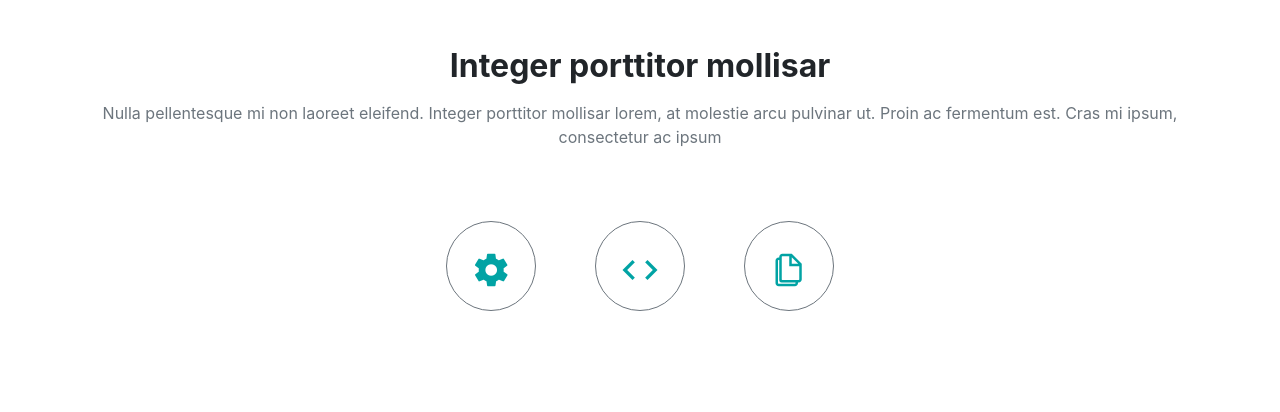
After one commit to DevCesarHdez/expert-design-flask, a Flask app: template templates/index.html in a window 1280 px wide. The commit adds this page. Shown: the part 481-893 px from the top of the page. Run offline with Flask 2, Linux system fonts and the light colour scheme; the template is opened without the code that fills it, so the values that code supplies are empty; some libraries are stand-ins or nearby versions.

Commit message:
partials

```diff
--- a/app.py
+++ b/app.py
@@ -3,7 +3,8 @@ app = Flask(__name__)
 
 @app.route('/')
 def home():
-    return render_template('layout.html')
+    title = "Expert Design"
+    return render_template('index.html', data = title)
 
 
 if __name__ == '__main__':
--- /dev/null
+++ b/templates/index.html
@@ -0,0 +1,23 @@
+{% extends "partials/header_primary.html" %}
+
+{% block about %}
+<section id="about" class="py-5">
+  <div class="container-md">
+    <div class="text-center">
+      <h2 class="font-weight-bold">Integer porttitor mollisar</h2>
+      <p class="text-muted py-2">Nulla pellentesque mi non laoreet eleifend. Integer porttitor mollisar lorem, at molestie arcu pulvinar ut. Proin ac fermentum est. Cras mi ipsum, consectetur ac ipsum </p>
+    </div>
+    <div class="text-center h1 py-5">
+      <div class="border border-secondary rounded-circle d-inline-block icon-border-circle">
+        <i class="icon ion-md-settings text-primary "></i>
+      </div>
+      <div class="border border-secondary rounded-circle d-inline-block icon-border-circle mx-0 mx-md-5">
+        <i class="icon ion-md-code text-primary "></i>
+      </div>
+      <div class="border border-secondary rounded-circle d-inline-block icon-border-circle">
+        <i class="icon ion-md-copy text-primary "></i>
+      </div>
+    </div>
+  </div>
+</section>
+{% endblock %}
--- a/templates/layout.html
+++ b/templates/layout.html
@@ -40,6 +40,14 @@
       </div>
     </nav>
     <!-- End nav-->
+
+    {# header page #}
+    {% block header %}
+    {% endblock %}
+    {# end header #}
+
+    {% block about %}
+    {% endblock %}
 
     {# start content #}
     {# end content #}
--- /dev/null
+++ b/templates/partials/header_primary.html
@@ -0,0 +1,16 @@
+{% extends "layout.html" %}
+
+{% block header %}
+<section class="main-banner d-flex align-items-center">
+  <div class="container-xl">
+    <header class="pl-3">
+      <h1 class=""><a class="text-white text-decoration-none" href="#">Expert Design</a></h1>
+      <h6 class="text-white text-monospace">Porttitor mollisar lorem, at molestie arcu pulvinar ut. Proin ac fermentum est</h6>
+      <div>
+        <a href="#about" class="btn btn-primary border-0">Learn more</a>
+        <a href="#about" class=""><i class="icon ion-md-arrow-down h4 d-block text-white mt-2"></i></a>
+      </div>
+    </header>
+  </div>
+</section>
+{% endblock %}
```
